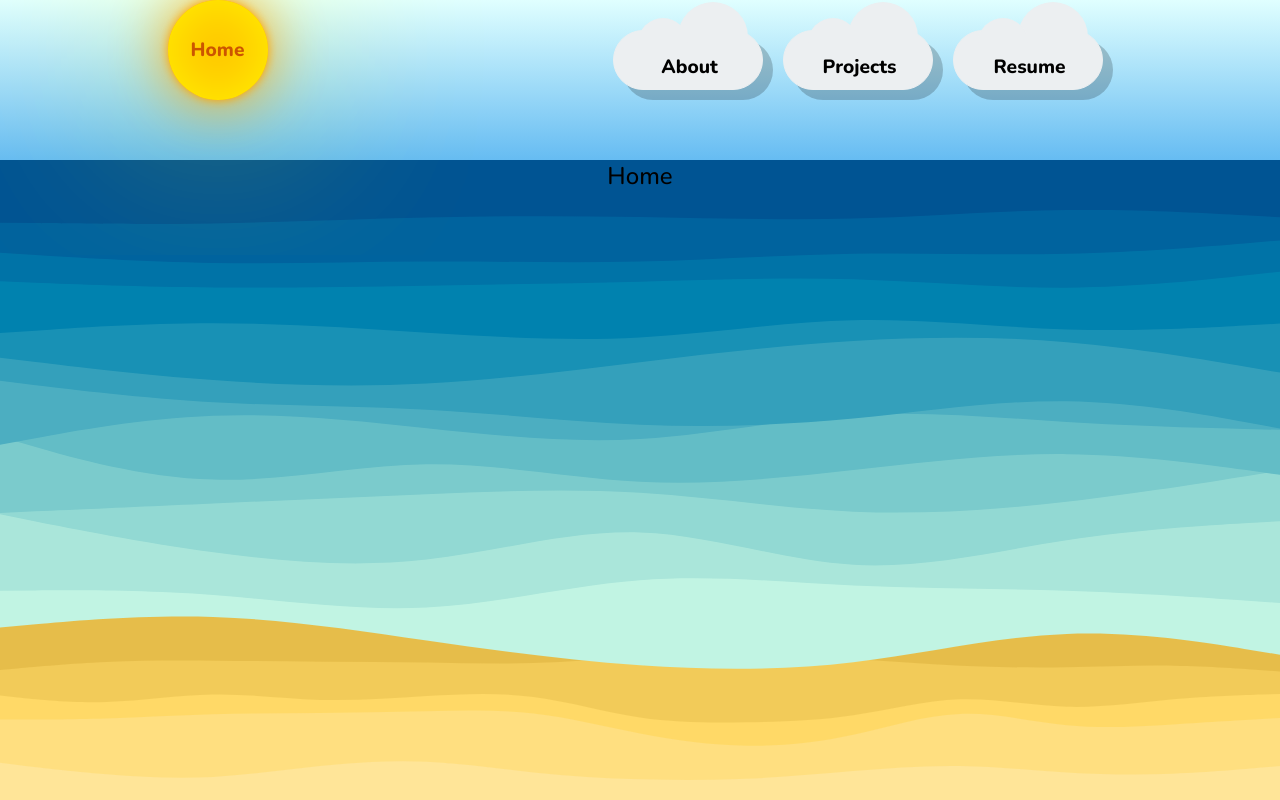
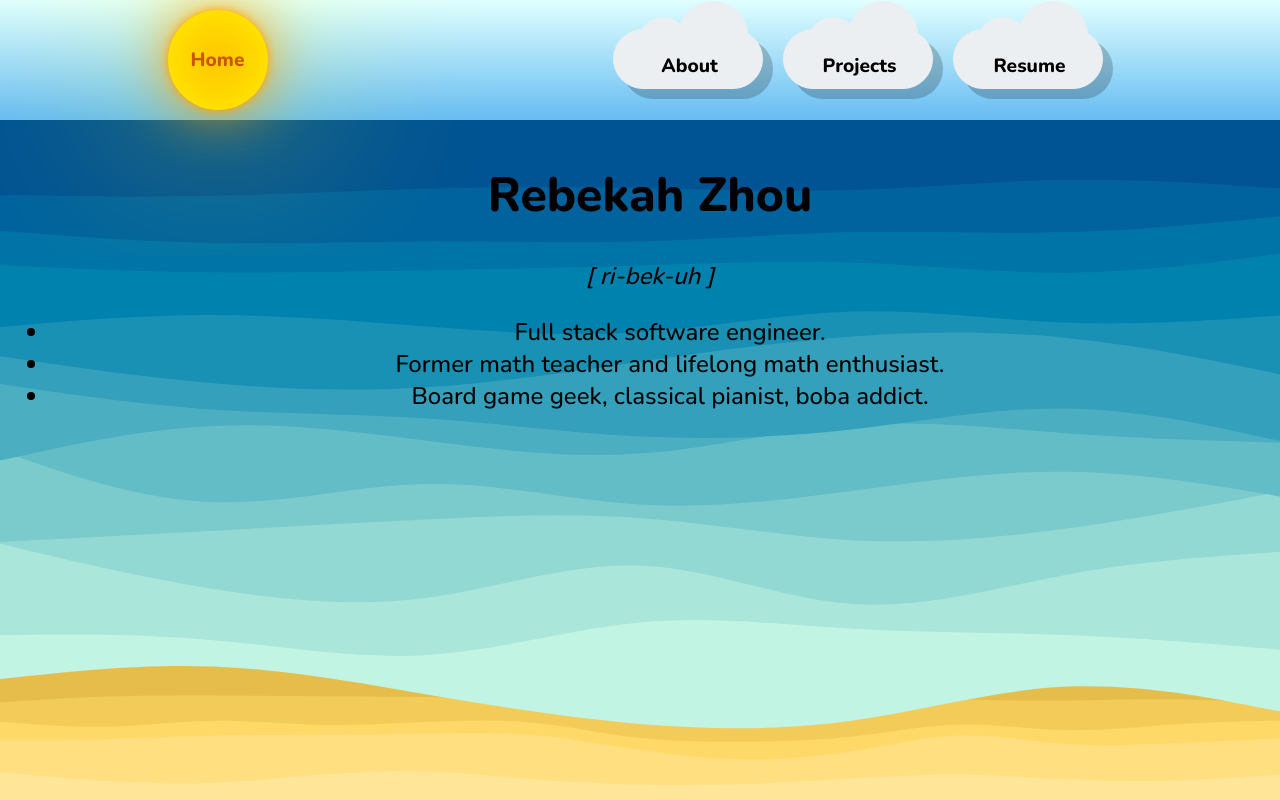
Before and after one commit to rebekah-zhou/myPortfolio2022, a React (Create React App) app: page / in a window 1280 px wide. Built offline with nearby package versions, Linux system fonts and the light colour scheme.

Commit message:
content in home

```diff
--- a/src/Components/MainDisplay/Home/Home.jsx
+++ b/src/Components/MainDisplay/Home/Home.jsx
@@ -4,7 +4,15 @@ import { Element } from 'react-scroll'
 function Home() {
   return (
     <Element name='Home'>
-      <div id='home' className='slider-child'>Home</div>
+      <div id='home' className='slider-child'>
+        <h1>Rebekah Zhou</h1>
+        <em>[ ri-bek-uh ]</em>
+        <ul>
+          <li>Full stack software engineer.</li>
+          <li>Former math teacher and lifelong math enthusiast.</li>
+          <li>Board game geek, classical pianist, boba addict.</li>
+        </ul>
+      </div>
     </Element>
   )
 }
--- a/src/Components/MainDisplay/MainDisplay.css
+++ b/src/Components/MainDisplay/MainDisplay.css
@@ -12,25 +12,25 @@
 #main-display {
   font-family: 'Nunito', sans-serif;
   font-size: calc(1.5vh + 12px);
+  background: url('./oceanWaves.svg'), url('./sand.svg');
+  background-size: 100vw 110vh, 100vw 15vh;
+  background-position: top, bottom;
+  background-repeat: no-repeat, no-repeat;
 }
 
 .slider-container {
   scroll-snap-type: y mandatory;
   scroll-snap-type: mandatory;
   overflow-y: scroll;
-  height: 80vh;
+  height: 85vh;
   width: 100vw;
-  background: url('./oceanWaves.svg'), url('./sand.svg');
-  background-size: 100vw 92vh, 100vw 20vh;
-  background-position: top, bottom;
-  background-repeat: no-repeat, no-repeat;
 }
 
 .slider-child {
   font-family: inherit;
   text-align: center;
   scroll-snap-align: start;
+  height: 85vh;
   width: 100vw;
-  height: 80vh;
-  /* background-color: rgba(165, 210, 255, 0.25); */
+  padding: 10px;
 }
--- a/src/Components/TopBar/TopBar.css
+++ b/src/Components/TopBar/TopBar.css
@@ -4,8 +4,9 @@
     padding: 20px -20px 20px 20px;
     flex-direction: row;
     justify-content: space-around;
+    align-items: center;
     width: 100vw;
-    height: 20vh;
+    height: 15vh;
     font-family: 'Nunito', sans-serif;
     font-weight: 800;
     font-size: larger;
@@ -43,12 +44,12 @@
   }
 
   .cloud-button {
-    margin: 30px 10px 10px 10px;
+    margin: 20px 10px 10px 10px;
     width: 150px;
     height: 60px;
     background:#ECEFF1;
     border-radius: 100px;
-    border: 1px #ECEFF1 solid ;
+    border: 1px #ECEFF1 solid;
     box-shadow: 10px 10px rgba(0,0,0,0.2);
     font-family: inherit;
     font-size: inherit;
```
Also changed, not shown: src/Components/MainDisplay/MainDisplay.jsx (indentation only).
